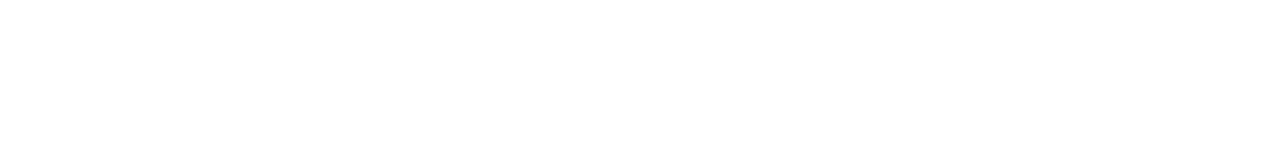
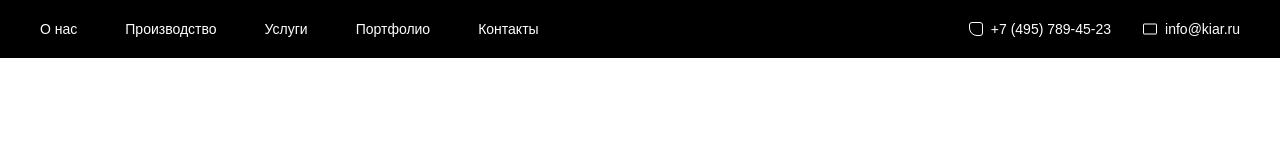
Before and after one commit to jadnast1926/study_practice_website, a plain HTML site: page index.html in a window 1280 px wide. Drawn offline with Linux system fonts and the light colour scheme.

Commit message:
Сверстана шапка сайта

```diff
--- a/index.html
+++ b/index.html
@@ -7,6 +7,29 @@
   <link rel="stylesheet" href="style.css">
 </head>
 <body>
+  <!-- Шапка -->
+  <header class="header">
+    <div class="header__inner">
+      <input type="checkbox" id="menu-toggle" class="menu-toggle">
+      <label for="menu-toggle" class="burger" aria-label="Открыть меню">
+        <span></span><span></span><span></span>
+      </label>
 
+      <nav class="nav">
+        <ul class="nav__list">
+          <li><a href="#about">О нас</a></li>
+          <li><a href="#production">Производство</a></li>
+          <li><a href="#services">Услуги</a></li>
+          <li><a href="#portfolio">Портфолио</a></li>
+          <li><a href="#contacts">Контакты</a></li>
+        </ul>
+      </nav>
+
+      <div class="header__contacts" id="contacts">
+        <a class="contact contact--phone" href="tel:+74957894523">+7 (495) 789-45-23</a>
+        <a class="contact contact--mail" href="mailto:info@kiar.ru">info@kiar.ru</a>
+      </div>
+    </div>
+  </header>
 </body>
 </html>
--- a/style.css
+++ b/style.css
@@ -57,3 +57,73 @@ a:focus-visible {
   outline: 2px solid #ffc700;
   outline-offset: 3px;
 }
+
+/* ===== Шапка ===== */
+.header {
+  position: sticky;
+  top: 0;
+  z-index: 100;
+  background: #000;
+  color: #fff;
+}
+
+.header__inner {
+  position: relative;
+  display: flex;
+  align-items: center;
+  justify-content: space-between;
+  max-width: 1400px;
+  margin: 0 auto;
+  padding: 18px 40px;
+  font-size: 14px;
+}
+
+.nav__list {
+  display: flex;
+  gap: 48px;
+}
+
+.nav__list a {
+  transition: color 0.2s;
+}
+
+.nav__list a:hover {
+  color: #ffc700;
+}
+
+.header__contacts {
+  display: flex;
+  align-items: center;
+  gap: 32px;
+}
+
+.contact {
+  position: relative;
+  padding-left: 22px;
+  white-space: nowrap;
+}
+
+.contact::before {
+  content: "";
+  position: absolute;
+  left: 0;
+  top: 50%;
+  width: 12px;
+  height: 12px;
+  transform: translateY(-50%);
+  border: 1.5px solid #fff;
+}
+
+.contact--phone::before {
+  border-radius: 3px 3px 3px 8px;
+}
+
+.contact--mail::before {
+  height: 9px;
+  border-radius: 1px;
+}
+
+.menu-toggle,
+.burger {
+  display: none;
+}
```
